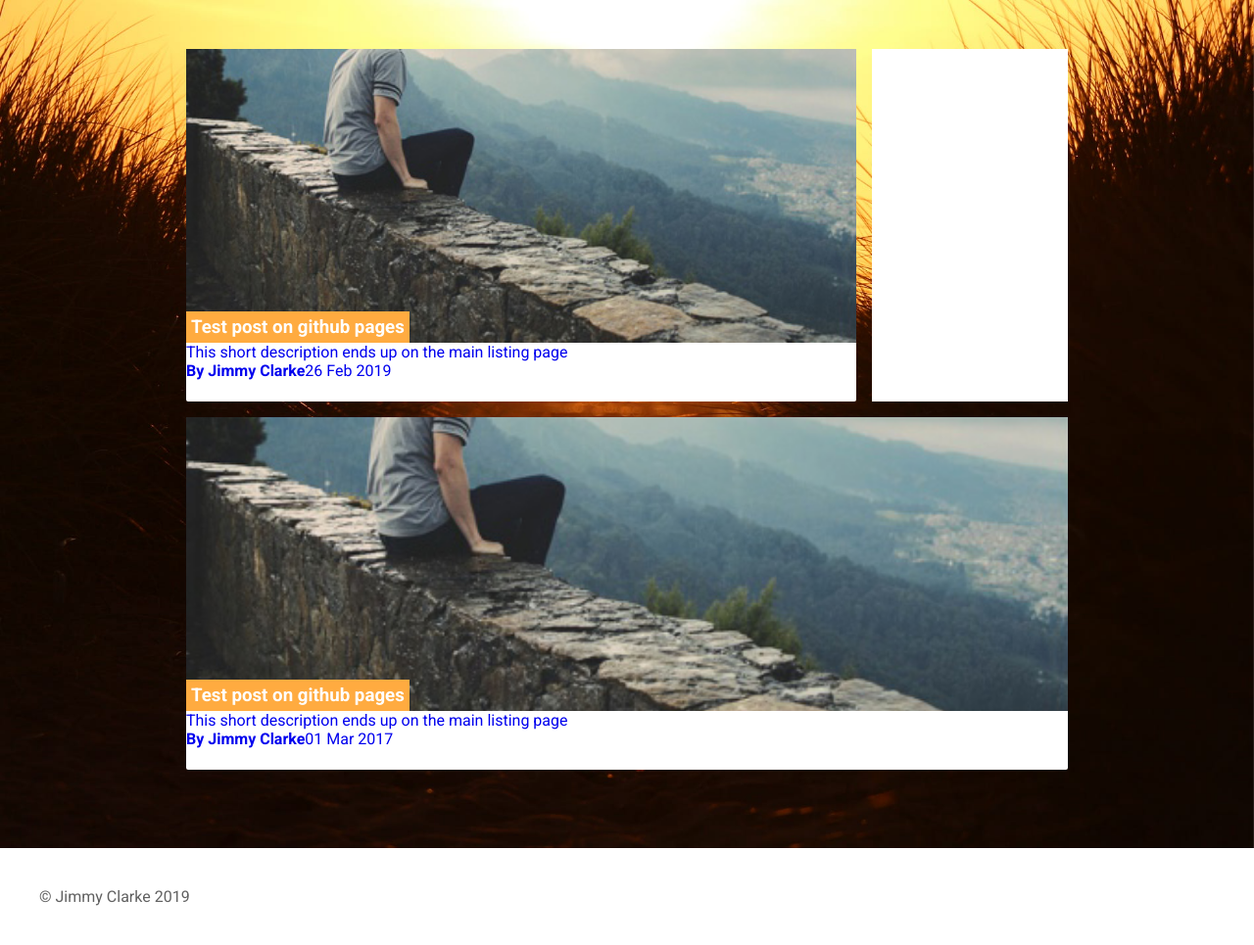
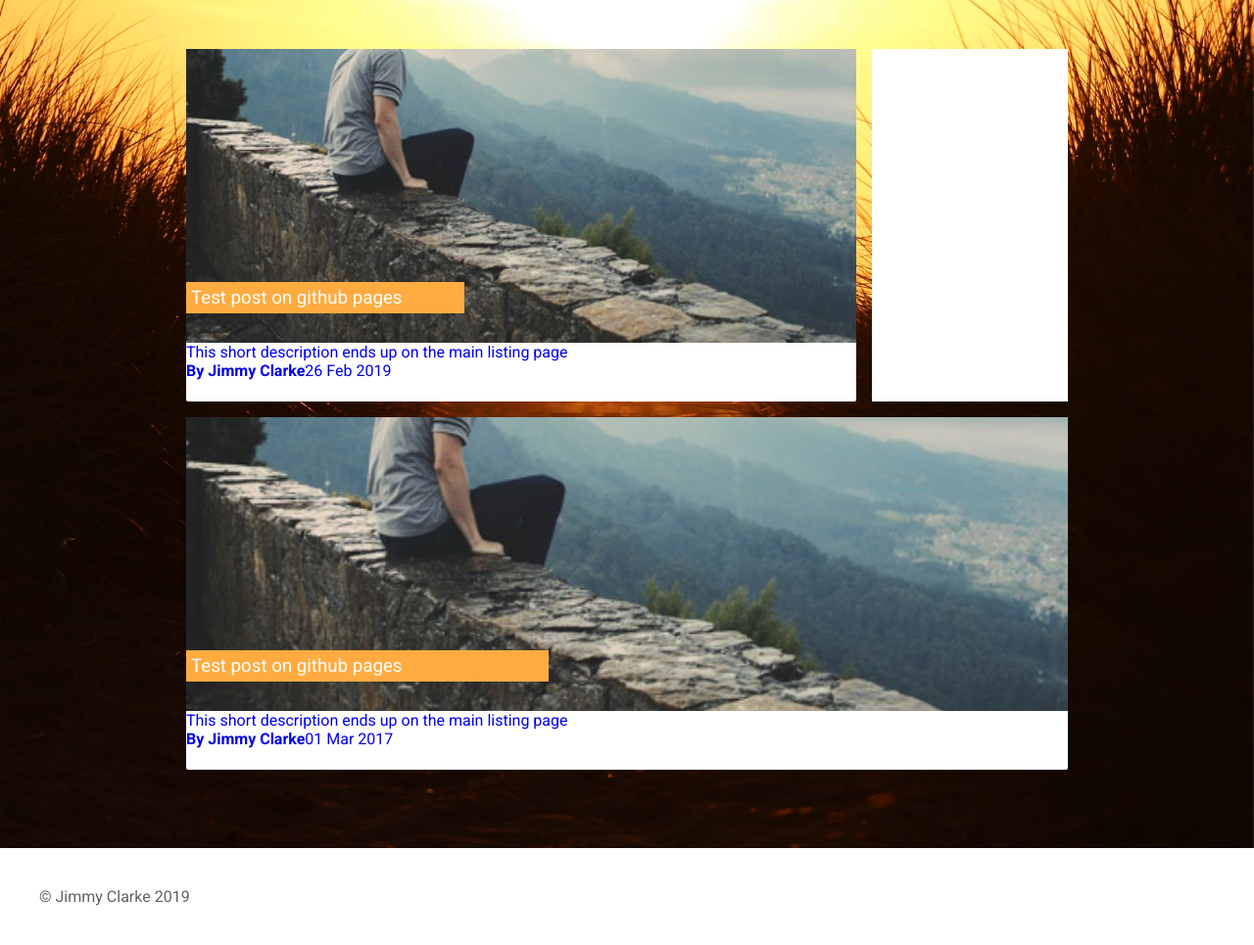
Before and after one commit to jimmyclarke113/jimmyclarke113.github.io, a Jekyll site: the page built from index.html, in a window 1280 px wide. Shown: the whole page at 98% size. Built offline with Jekyll 4.4.1, drawn with Linux system fonts in a browser that asks for light colours.

Commit message:
Update styles2019.css

```diff
--- a/css/styles2019.css
+++ b/css/styles2019.css
@@ -66,10 +66,13 @@
   margin:0;
   position:absolute;
   left:0;
-  bottom:0;
+  bottom:30px;
   background-color:#ffab40;
   padding:5px;
   color:#fff;
+  font-weight:400;
+  min-width:40%;
+  text-align:left;
 }
 .contentDescription{
 }
```
